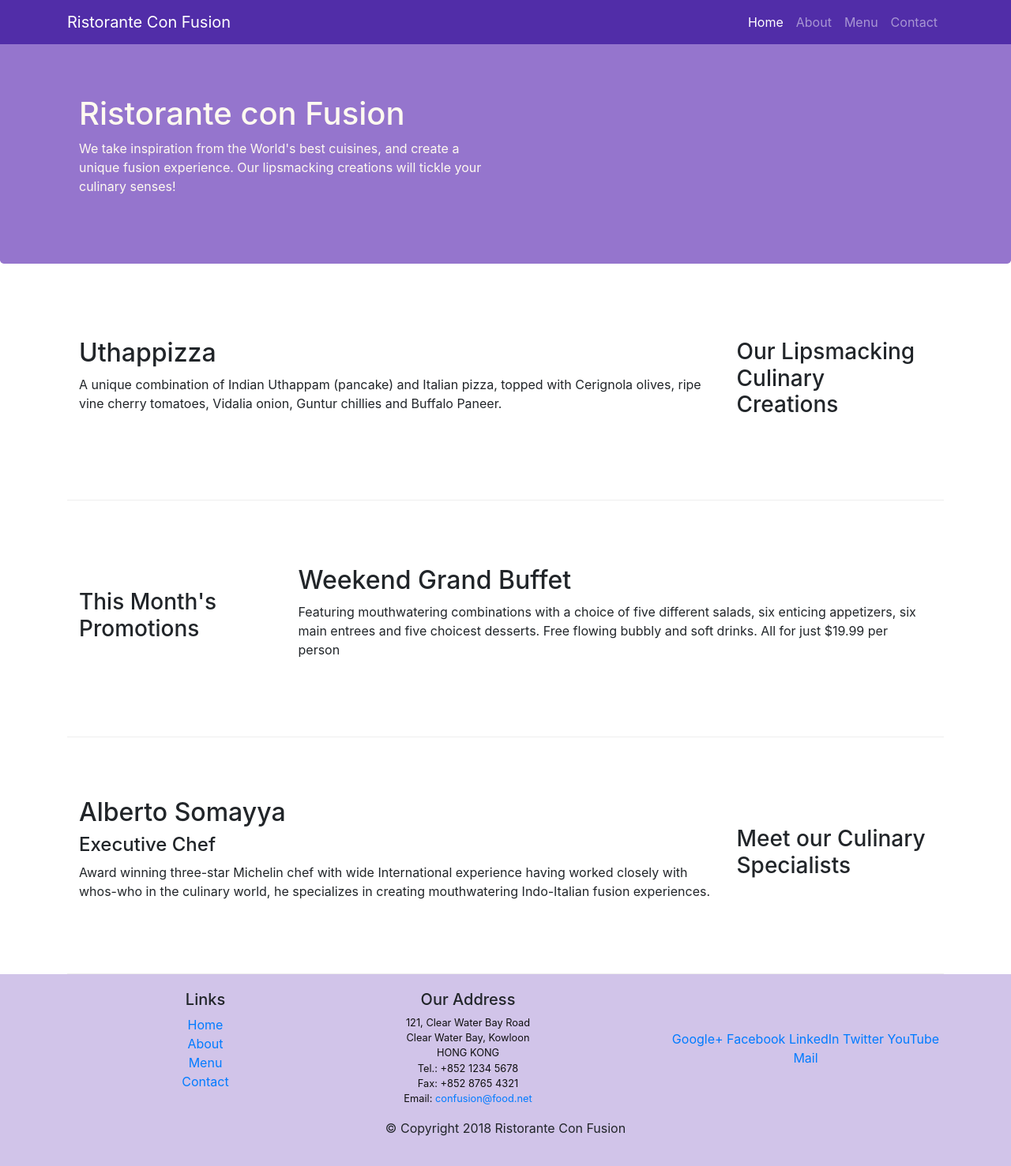
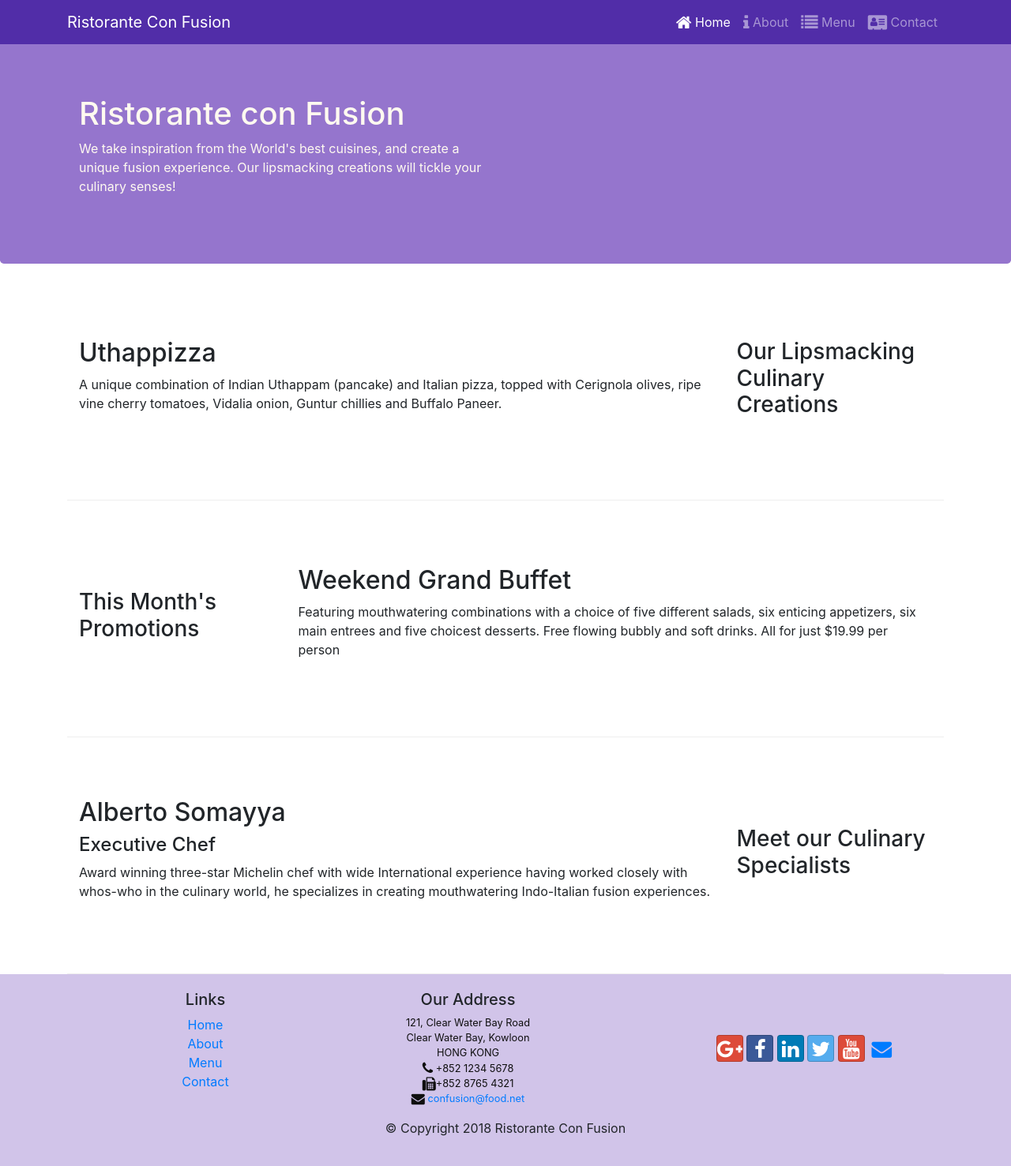
Before and after one commit to cbied/bootstrapNpmSetup, a website: page index.html in a window 1280 px wide. Shown: the whole page at 79% size. Drawn offline with nearby package versions, Linux system fonts and the light colour scheme.

Commit message:
added google fonts/font awesome

```diff
--- a/css/style.css
+++ b/css/style.css
@@ -38,6 +38,10 @@ address {
     .smallFormat {
         margin-top: 20px;
     }
+
+    div.text-center {
+        margin-top: 20px;
+    }
 }
 
 .navbar-dark {
--- a/index.html
+++ b/index.html
@@ -9,6 +9,8 @@
 
     <!-- Bootstrap CSS -->
     <link rel="stylesheet" href="node_modules/bootstrap/dist/css/bootstrap.min.css">
+    <link rel="stylesheet" href="node_modules/font-awesome/css/font-awesome.min.css">
+    <link rel="stylesheet" href="node_modules/bootstrap-social/bootstrap-social.css">
     <link rel="stylesheet" href="css/style.css">
     <title>Ristorante Con Fusion</title>
 </head>
@@ -23,10 +25,10 @@
             </button>
             <div class="collapse navbar-collapse" id="navbar">
                 <ul class="navbar-nav ml-auto">
-                    <li class="nav-item active"><a href="index.html" class="nav-link">Home</a></li>
-                    <li class="nav-item"><a href="aboutus.html" class="nav-link">About</a></li>
-                    <li class="nav-item"><a href="#" class="nav-link">Menu</a></li>
-                    <li class="nav-item"><a href="#" class="nav-link">Contact</a></li>
+                    <li class="nav-item active"><a href="index.html" class="nav-link"><span class="fa fa-home fa-lg"></span> Home</a></li>
+                    <li class="nav-item"><a href="aboutus.html" class="nav-link"><span class="fa fa-info fa-lg"></span> About</a></li>
+                    <li class="nav-item"><a href="#" class="nav-link"><span class="fa fa-list fa-lg"></span> Menu</a></li>
+                    <li class="nav-item"><a href="#" class="nav-link"><span class="fa fa-address-card fa-lg"></span> Contact</a></li>
                 </ul>
             </div>
         </div>
@@ -97,19 +99,19 @@
 		              121, Clear Water Bay Road<br>
 		              Clear Water Bay, Kowloon<br>
 		              HONG KONG<br>
-		              Tel.: +852 1234 5678<br>
-		              Fax: +852 8765 4321<br>
-		              Email: <a href="mailto:confusion@food.net">confusion@food.net</a>
+		              <i class="fa fa-phone fa-lg"></i> +852 1234 5678<br>
+		              <i class="fa fa-fax fa-lg"></i>+852 8765 4321<br>
+		              <i class="fa fa-envelope fa-lg"></i> <a href="mailto:confusion@food.net">confusion@food.net</a>
 		           </address>
                 </div>
                 <div class="col-12 col-sm-4 align-self-center">
                     <div class="text-center">
-                        <a href="http://google.com/+">Google+</a>
-                        <a href="http://www.facebook.com/profile.php?id=">Facebook</a>
-                        <a href="http://www.linkedin.com/in/">LinkedIn</a>
-                        <a href="http://twitter.com/">Twitter</a>
-                        <a href="http://youtube.com/">YouTube</a>
-                        <a href="mailto:">Mail</a>
+                            <a class="btn btn-social-icon btn-google" href="http://google.com/+"><i class="fa fa-google-plus fa-lg mr-2"></i></a>
+                            <a class="btn btn-social-icon btn-facebook"  href="http://www.facebook.com/profile.php?id="><i class="fa fa-facebook fa-lg mr-2"></i></a>
+                            <a class="btn btn-social-icon btn-linkedin"  href="http://www.linkedin.com/in/"><i class="fa fa-linkedin fa-lg mr-2"></i></a>
+                            <a class="btn btn-social-icon btn-twitter"  href="http://twitter.com/"><i class="fa fa-twitter fa-lg mr-2"></i></a>
+                            <a class="btn btn-social-icon btn-google"  href="http://youtube.com/"><i class="fa fa-youtube fa-lg mr-2"></i></a>
+                            <a class="btn btn-social-icon"  href="mailto:"><i class="fa fa-envelope fa-lg mr-2"></i></a>
                     </div>
                 </div>
            </div>
--- a/package.json
+++ b/package.json
@@ -15,6 +15,8 @@
   },
   "dependencies": {
     "bootstrap": "^4.0.0",
+    "bootstrap-social": "^5.1.1",
+    "font-awesome": "^4.7.0",
     "jquery": "^3.3.1",
     "popper.js": "^1.12.9"
   }
```
Also changed, not shown: aboutus.html (+15 -13 lines), 1 other file.
